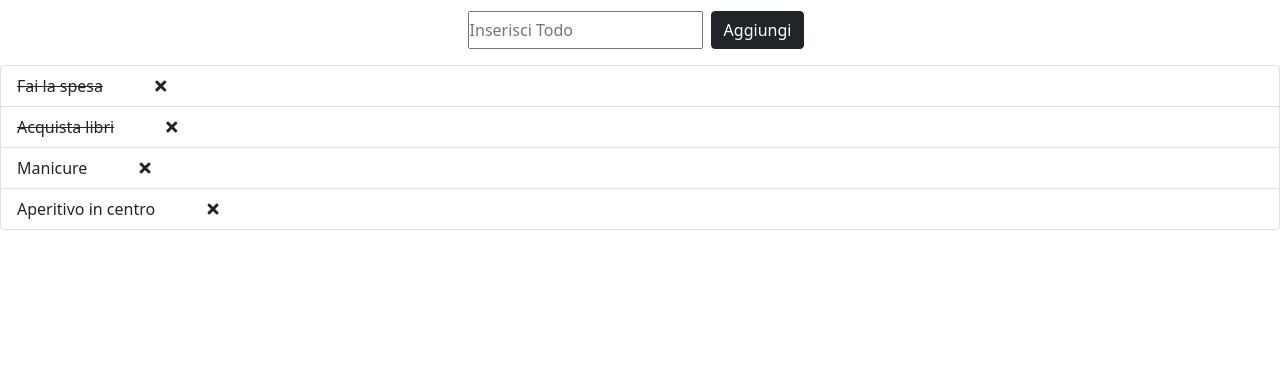
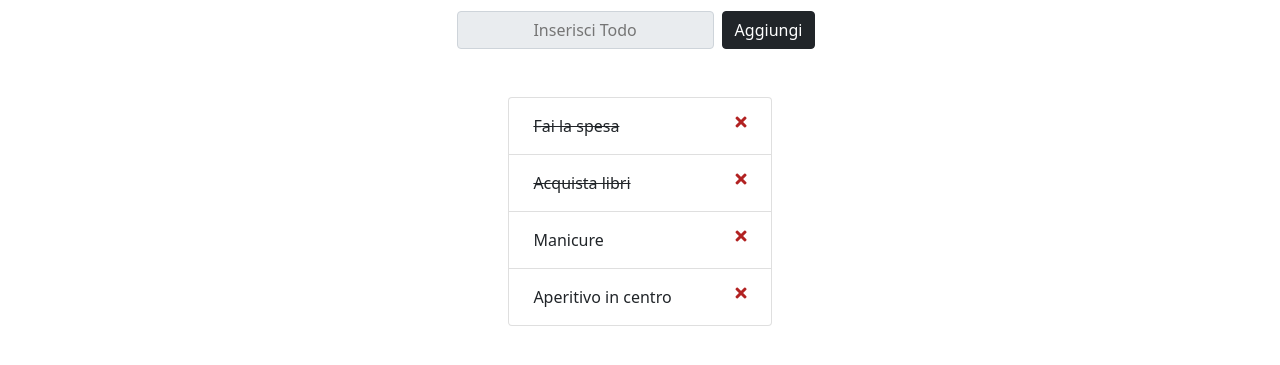
Before and after one commit to chiaraxs/vue-todolist, a plain HTML site: page index.html in a window 1280 px wide. Shown: the part 77-442 px from the top of the page. Drawn offline with nearby package versions, Linux system fonts and the light colour scheme.

Commit message:
Fixed: style

```diff
--- a/css/style.css
+++ b/css/style.css
@@ -5,7 +5,15 @@
   box-sizing: border-box;
 }
 
+
 /* js class added if done === true */
 .to-do-done{
   text-decoration: line-through;
 }
+
+/* fas style */
+.fas{
+  color: #B22222;
+  font-weight: bolder;
+  cursor: pointer;
+}
--- a/index.html
+++ b/index.html
@@ -31,7 +31,7 @@
         <!-- l'evento keyup consente di ascoltare l'azione dell'utente sulla tastiera -> keyup.enter  -> pigiando enter sulla tastiera automaticamente invia senza necessariamente dover cliccare sul button -->
         <div class="input-container d-flex justify-content-center mt-3">
 
-            <input type="text" placeholder="Inserisci Todo" v-model="newToDo" @keyup.enter="addItem">
+            <input class="input-group-text" type="text" placeholder="Inserisci Todo" v-model="newToDo" @keyup.enter="addItem">
             <button class="btn btn-dark mx-2" @click="addItem">Aggiungi</button>
 
         </div>
@@ -41,16 +41,16 @@
         <!-- la classe css 'to-do-done' viene aggiunta solo se item.done è vero (true) / altrimenti no -> testo normale -->
         <!-- n.b. in questo modo evito di aggiungere classe vuota con il ternario -->
         <!-- la x da cliccare rimuove l'elemento tramite la funzione 'removeItem' in posizione corrente 'index' e svuota l'array di index corrente (item appena rimosso) -->
-        <div class="list-container justify-content-center mt-3">
+        <div class="list-container d-flex justify-content-center mt-5">
 
-            <ul class="list-group">
-                <li class="list-group-item" v-for="(item, index) in todo">
-                    <span :class= "{'to-do-done' : item.done}" >{{item.text}}</span>
-                    <i class="fas fa-times mx-5" @click="removeItem(index)"></i>
+            <ul class="list-group ">
+                <li class="list-group-item d-flex" v-for="(item, index) in todo">
+                    <span class="p-2 w-100" :class= "{'to-do-done' : item.done}" >{{item.text}}</span>
+                    <i class="fas fa-times p-2 flex-shrink-1 ms-5" @click="removeItem(index)"></i>
                 </li>
             </ul>
 
-            </div>
+        </div>
 
 
     </div>
```
